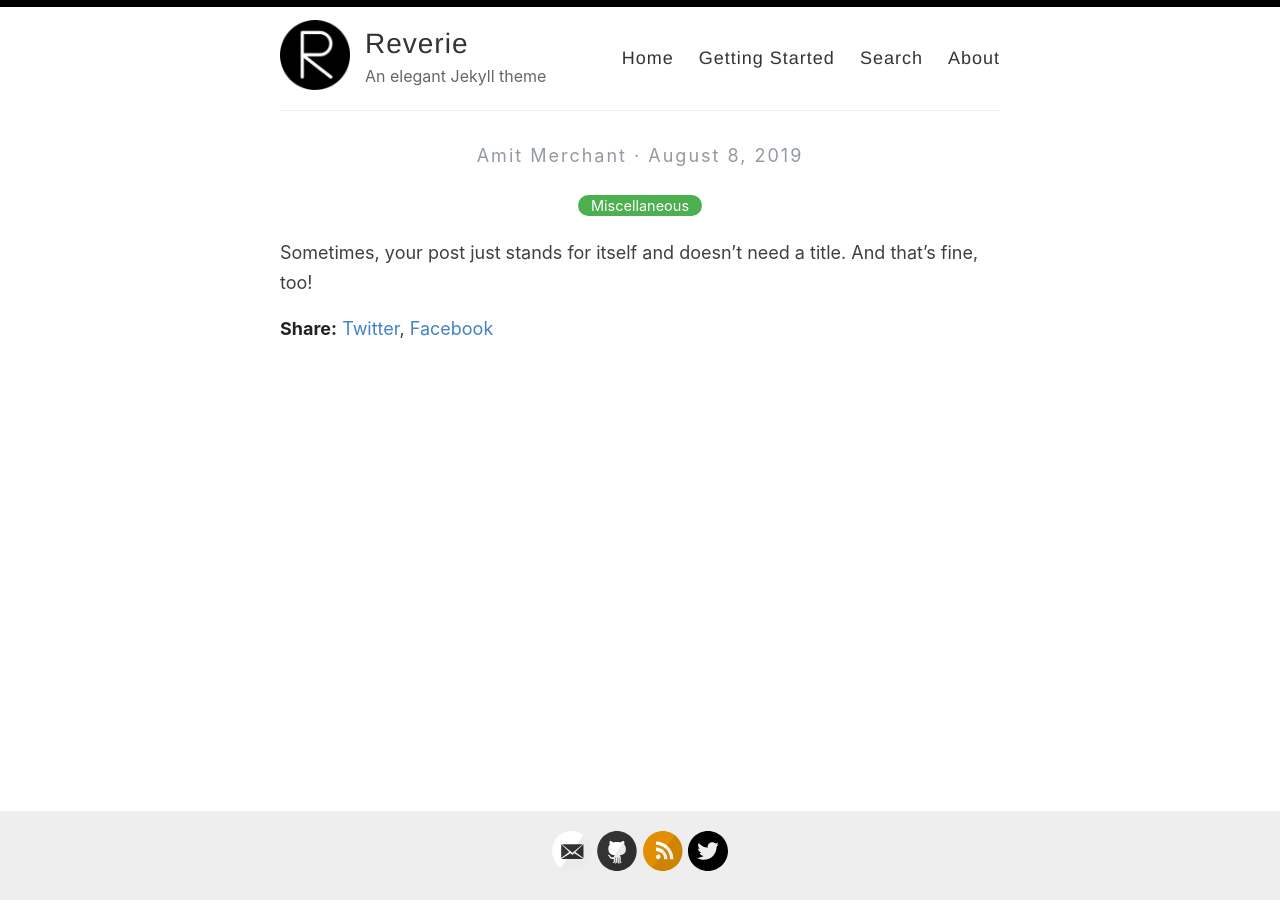
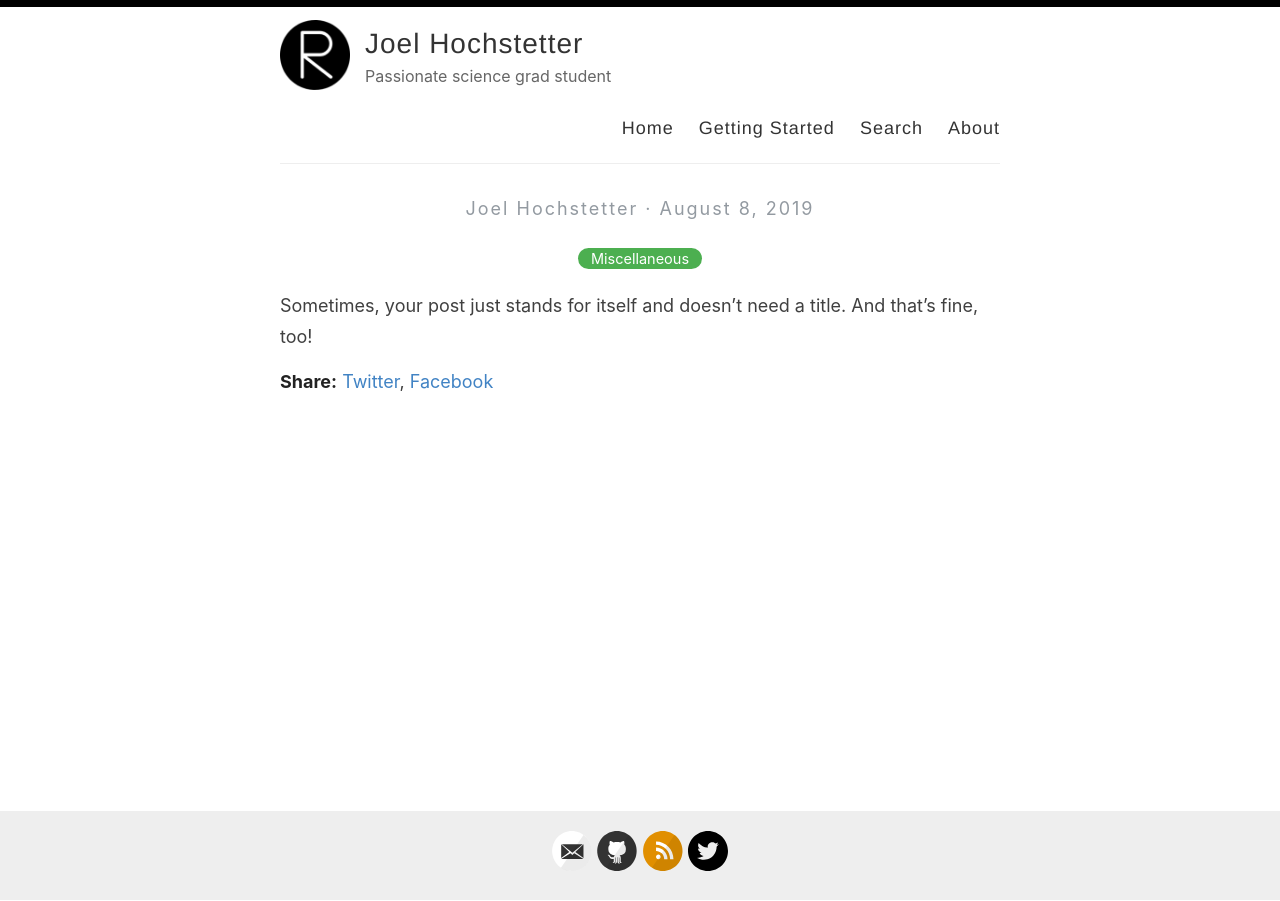
Before and after one commit to joelhochstetter/joelhochstetter.github.io, a Jekyll site: the page built from _posts/2019-08-08-no-title-posts.md, in a window 1280 px wide. Built offline with Jekyll 4.4.1, drawn with Linux system fonts in a browser that asks for light colours.

Commit message:
Update _config.yml

```diff
--- a/_config.yml
+++ b/_config.yml
@@ -3,13 +3,13 @@
 #
 
 # Name of your site (displayed in the header)
-name: Reverie
+name: Joel Hochstetter
 
 # Name of the author
-author: Amit Merchant
+author: Joel Hochstetter
 
 # Short bio or description (displayed in the header)
-description: An elegant Jekyll theme
+description: Passionate science grad student
 
 # URL of your avatar or profile pic (you could use your GitHub profile pic)
 avatar: /images/reverie.png
@@ -21,15 +21,15 @@
 # Includes an icon in the footer for each username you enter
 footer-links:
   dribbble:
-  email: amit.d.merchant@gmail.com
+  email: joel.hochstetter97@gmail.com
   facebook:
   flickr:
-  github: amitmerchant1990/reverie
+  github: joelhochstetter
   instagram:
   linkedin:
   pinterest:
   rss: rss
-  twitter: amit_merchant
+  twitter: joelhaus31
   stackoverflow:
   youtube: # channel/<your_long_string> or user/<user-name>
   googleplus: # anything in your profile username that comes after plus.google.com/
@@ -41,18 +41,18 @@
 disqus:
 
 # Enter your Google Analytics web tracking code (e.g. UA-2110908-2) to activate tracking
-google_analytics: UA-43339302-11
+google_analytics:
 
 # Your website URL (e.g. http://amitmerchant1990.github.io or http://www.amitmerchant.com)
 # Used for Sitemap.xml and your RSS feed
-url: http://www.amitmerchant.com/reverie
-enforce_ssl: https://www.amitmerchant.com/reverie
+url: https://joelhochstetter.github.io/
+enforce_ssl: https://joelhochstetter.github.io/
 
 # If you're hosting your site at a Project repository on GitHub pages
 # (http://yourusername.github.io/repository-name)
 # and NOT your User repository (http://yourusername.github.io)
 # then add in the baseurl here, like this: "/repository-name"
-baseurl: "/reverie"
+#baseurl: "/reverie"
 
 #
 # !! You don't need to change any of the configuration flags below !!
```
